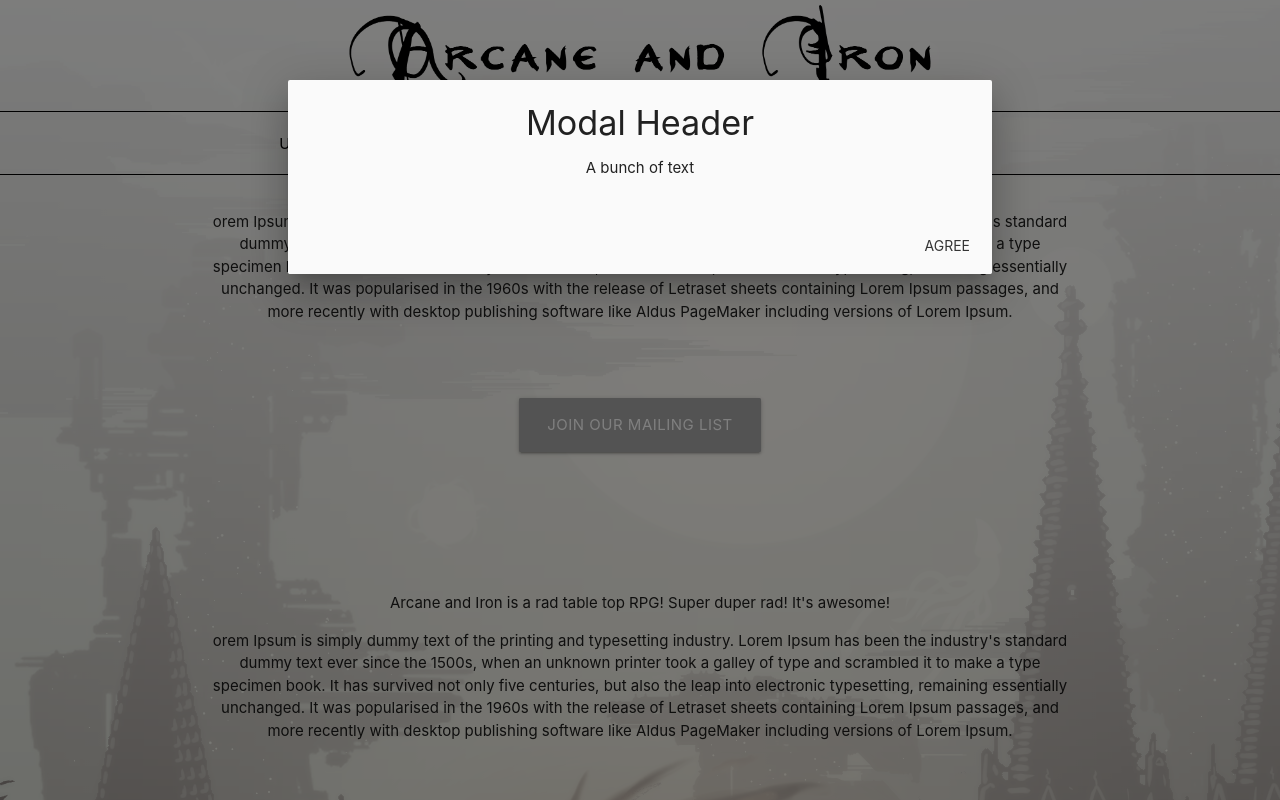
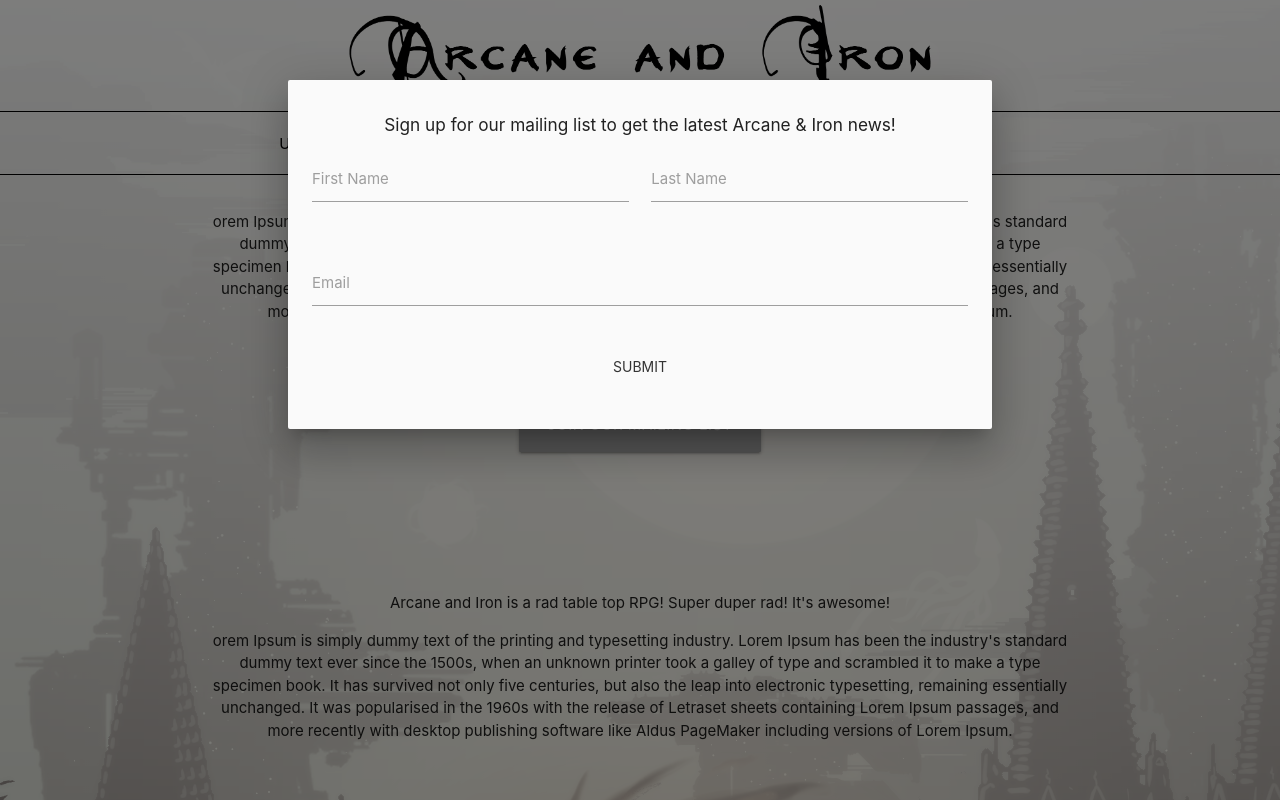
Before and after one commit to noracbyrd/arcaneandiron, a React (Create React App) app in the folder client/: page / in a window 1280 px wide. Both pictures are taken after a click on the link "JOIN OUR MAILING LIST". Shown: the top 800 px of the page. Built offline with nearby package versions, Linux system fonts and the light colour scheme.

Commit message:
added basic form for mailing list - capturing data

```diff
--- a/client/src/components/MailingList/index.js
+++ b/client/src/components/MailingList/index.js
@@ -1,27 +1,85 @@
 import React, { Component } from 'react'
-import M from "materialize-css"
+import M from 'materialize-css'
+import API from '../../utils/API.js'
 
 class MailingList extends Component {
     componentDidMount() {
         M.AutoInit();
     }
-    handleSubmit = () => {
+    state = {
+        firstname: '',
+        lastname: '',
+        email: ''
+    }
+    handleInputChange = e => {
+        const { name, value } = e.target;
+        this.setState({
+            [name]: value, })
+    }
+    handleFormSubmit = e => {
+        e.preventDefault()
+        const newUser = {
+            first_name: this.state.firstname,
+            last_name: this.state.lastname,
+            email: this.state.email
+        }
+        console.log(newUser)
+        // API.newUser(newUser)
+        // .then(response => {
+        //     console.log(response)
+        //     if (!response.data.errmsg) {
+        //         console.log('successful signup')
+        //         this.setState({ //redirect to login page
+        //             toSignin: true
+        //         })
+        //     } else {
+        //         console.log('username already taken')
+        //     }
+        // }).catch(error => {
+        //     console.log('signup error: ')
+        //     console.log(error)
 
+        // })
+        this.setState({
+            firstname: '',
+            lastname: '',
+            email: ''
+        })
     }
     render() {
         return (
             <div>
                 <div className='row'></div>
                 <div className='row'></div>
-                <a data-target="mailingModal" className="btn modal-trigger waves-effect waves-light btn-large grey darken-2" onClick={this.handleSubmit}>JOIN OUR MAILING LIST</a>
+                <a data-target="mailingModal" className="btn modal-trigger waves-effect waves-light btn-large grey darken-2">JOIN OUR MAILING LIST</a>
                 <div id="mailingModal" className="modal">
                     <div className="modal-content">
-                        <h4>Modal Header</h4>
-                        <p>A bunch of text</p>
+                        <h6>Sign up for our mailing list to get the latest Arcane & Iron news!</h6>
+                        <div className="row">
+                            <form className="col s12">
+                                <div className="row">
+                                    <div className="input-field col s6">
+                                        <input name="firstname" value={this.state.firstname} id="first_name" type="text" className="validate" onChange={this.handleInputChange}></input>
+                                        <label htmlFor="first_name">First Name</label>
+                                    </div>
+                                    <div className="input-field col s6">
+                                        <input name="lastname" value={this.state.lastname} id="last_name" type="text" className="validate" onChange={this.handleInputChange}></input>
+                                        <label htmlFor="last_name">Last Name</label>
+                                    </div>
+                                </div>
+                                <div className="row">
+                                    <div className="input-field col s12">
+                                        <input name="email" value={this.state.email} id="email" type="email" className="validate" onChange={this.handleInputChange}></input>
+                                        <label htmlFor="email">Email</label>
+                                    </div>
+                                </div>
+                                <div>
+                                    <a href="#!" className="modal-close waves-effect waves-green btn-flat" onClick={this.handleFormSubmit}>Submit</a>
+                                </div>
+                            </form>
+                        </div>
                     </div>
-                    <div className="modal-footer">
-                        <a href="#!" className="modal-close waves-effect waves-green btn-flat">Agree</a>
-                    </div>
+
                 </div>
             </div>
         )
```
